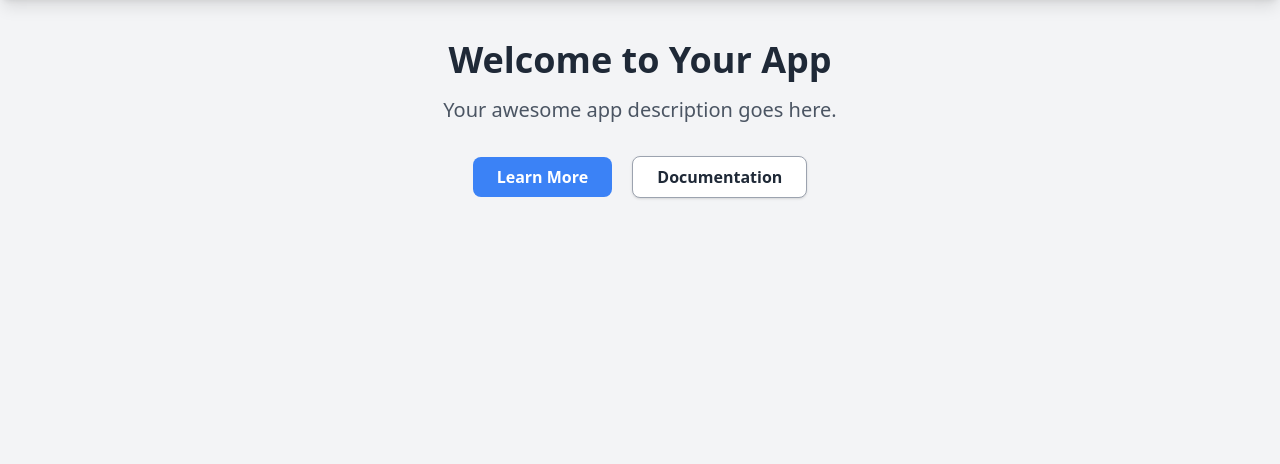
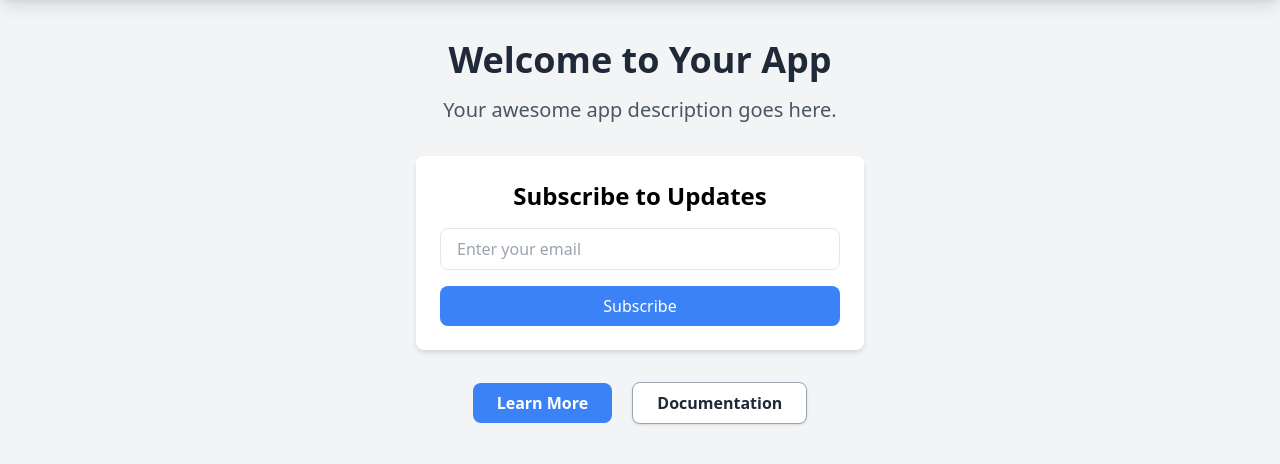
Before and after one commit to somyajain1/database_project_with_ui, a Flask app: page / in a window 1280 px wide. Shown: the part 60-524 px from the top of the page. Run offline with Flask 3, Linux system fonts and the light colour scheme; data that the repository does not hold is empty; some libraries are stand-ins or nearby versions.

Commit message:
Added email subscription feature with Firebase integration

```diff
--- a/app.py
+++ b/app.py
@@ -5,6 +5,7 @@ from dotenv import load_dotenv
 import os
 import json
 from config.firebase_config import get_firebase_config
+from datetime import datetime
 
 # Load environment variables
 load_dotenv()
@@ -37,6 +38,32 @@ def init_firebase():
 def index():
     return render_template('index.html', firebase_config=get_firebase_config())
 
+@app.route('/api/subscribe', methods=['POST'])
+def subscribe():
+    try:
+        db = init_firebase()
+        if not db:
+            return jsonify({"error": "Firebase not initialized"}), 500
+
+        data = request.json
+        email = data.get('email')
+
+        if not email:
+            return jsonify({"error": "Email is required"}), 400
+
+        # Store in 'subscribers' collection
+        doc_ref = db.collection('subscribers').document()
+        doc_ref.set({
+            'email': email,
+            'timestamp': datetime.utcnow().isoformat(),
+            'status': 'active'
+        })
+
+        return jsonify({"message": "Successfully subscribed"}), 200
+
+    except Exception as e:
+        return jsonify({"error": str(e)}), 500
+
 @app.route('/api/data', methods=['GET'])
 def get_data():
     try:
--- a/templates/index.html
+++ b/templates/index.html
@@ -34,6 +34,28 @@
         <div class="text-center">
             <h1 class="text-4xl font-bold text-gray-800 mb-4">Welcome to Your App</h1>
             <p class="text-xl text-gray-600 mb-8">Your awesome app description goes here.</p>
+
+            <!-- Email Subscription Form -->
+            <div class="max-w-md mx-auto bg-white rounded-lg shadow-md p-6 mb-8">
+                <h2 class="text-2xl font-semibold mb-4">Subscribe to Updates</h2>
+                <form id="emailForm" class="space-y-4">
+                    <div>
+                        <input type="email"
+                               id="email"
+                               required
+                               class="w-full px-4 py-2 border rounded-lg focus:outline-none focus:ring-2 focus:ring-blue-500"
+                               placeholder="Enter your email">
+                    </div>
+                    <button type="submit"
+                            class="w-full bg-blue-500 text-white py-2 px-4 rounded-lg hover:bg-blue-600 transition duration-300">
+                        Subscribe
+                    </button>
+                </form>
+                <div id="message" class="mt-4 text-center hidden">
+                    <p class="text-green-500">Thank you for subscribing!</p>
+                </div>
+            </div>
+
             <div class="space-x-4">
                 <button class="bg-blue-500 hover:bg-blue-600 text-white font-bold py-2 px-6 rounded-lg transition duration-300">
                     Learn More
@@ -54,6 +76,34 @@
         const firebaseConfig = {{ firebase_config|tojson|safe }};
         firebase.initializeApp(firebaseConfig);
 
+        // Handle form submission
+        document.getElementById('emailForm').addEventListener('submit', async (e) => {
+            e.preventDefault();
+            const email = document.getElementById('email').value;
+
+            try {
+                const response = await fetch('/api/subscribe', {
+                    method: 'POST',
+                    headers: {
+                        'Content-Type': 'application/json',
+                    },
+                    body: JSON.stringify({ email: email })
+                });
+
+                const result = await response.json();
+
+                if (response.ok) {
+                    // Show success message
+                    document.getElementById('message').classList.remove('hidden');
+                    document.getElementById('email').value = '';
+                } else {
+                    throw new Error(result.error || 'Failed to subscribe');
+                }
+            } catch (error) {
+                alert('Error: ' + error.message);
+            }
+        });
+
         // Fetch data from your Flask backend
         fetch('/api/data')
             .then(response => response.json())
```
